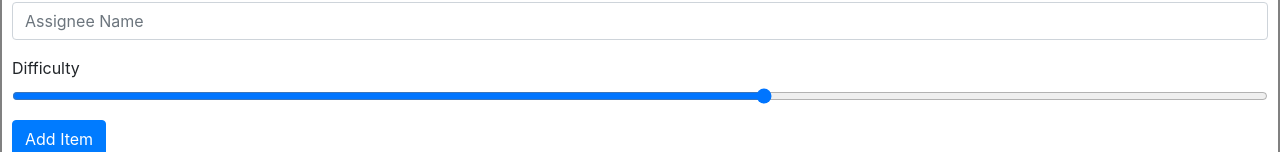
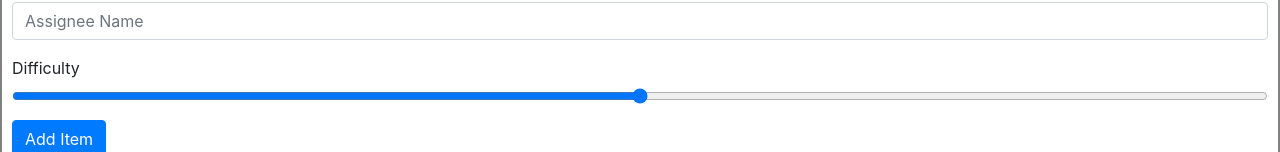
Before and after one commit to Kozer2/Lab36-React, a React (Create React App) app: page /ToDo in a window 1280 px wide. Shown: the part 284-436 px from the top of the page. Built offline with nearby package versions, Linux system fonts and the light colour scheme.

Commit message:
updated form page to work in console

```diff
--- a/src/ToDo.js
+++ b/src/ToDo.js
@@ -44,7 +44,7 @@ export default function ToDo(){
       </div>
       <ToDoForm />
       {list.map(item => (
-          <ToDoItem todo={item} />
+          <ToDoItem key={item.id} todo={item} />
       ))}
     </>
   );
--- a/src/ToDoForm.js
+++ b/src/ToDoForm.js
@@ -1,23 +1,28 @@
 import { Form, Button } from 'react-bootstrap';
 
 export default function ToDoForm() {
+    const handleSubmit = e => {
+        e.preventDefault();
+
+        console.log(e.target.ToDoItem.value, e.target.ToDoAssigned.value, e.target.slider.value);
+    };
   return (
-    <div class="todo-form">
+    <div className="todo-form">
       <h2>Add To Do Item</h2>
-      <Form>
+      <Form onSubmit={handleSubmit}>
         <Form.Group controlId="AddToDo">
           <Form.Label>To Do Item</Form.Label>
-          <Form.Control type="text" placeholder="Item Details" />
+          <Form.Control type="text" name="ToDoItem" placeholder="Item Details" />
         </Form.Group>
         <Form.Group controlId="AssignedTo">
           <Form.Label>Assigned To</Form.Label>
-          <Form.Control type="text" placeholder="Assignee Name" />
+          <Form.Control type="text" name="ToDoAssigned" placeholder="Assignee Name" />
         </Form.Group>
         <Form.Group controlId="Difficulty">
           <Form.Label>Difficulty</Form.Label>
-          <Form.Control type="range" min="0" max="5" step="1" />
+          <Form.Control type="range" min="0" max="100" step="1" name="slider"/>
         </Form.Group>
-        <Button variant="primary">Add Item</Button>
+        <Button type="submit" >Add Item</Button>
       </Form>
     </div>
   );
--- a/src/ToDoItem.js
+++ b/src/ToDoItem.js
@@ -12,7 +12,7 @@ export default function ToDoItem(props)
         <Toast>
             <Toast.Header>
                 <Badge pill variant={pillVariant}>{pillText}</Badge>
-                <strong class="ml-2 mr-auto">{todo.assignedTo}</strong>
+                <strong className="ml-2 mr-auto">{todo.assignedTo}</strong>
             </Toast.Header>
             <Toast.Body>
                 {todo.title}
```
